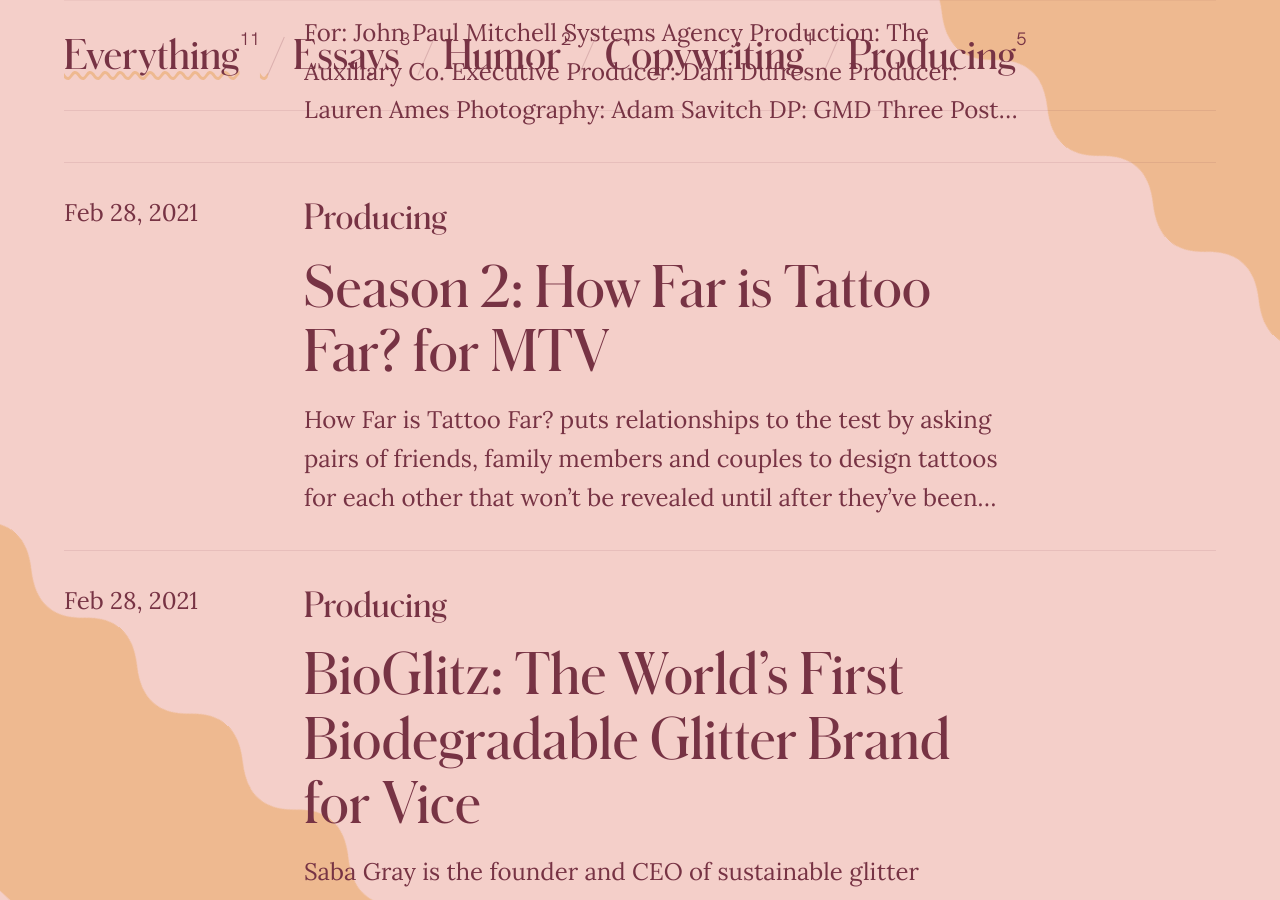
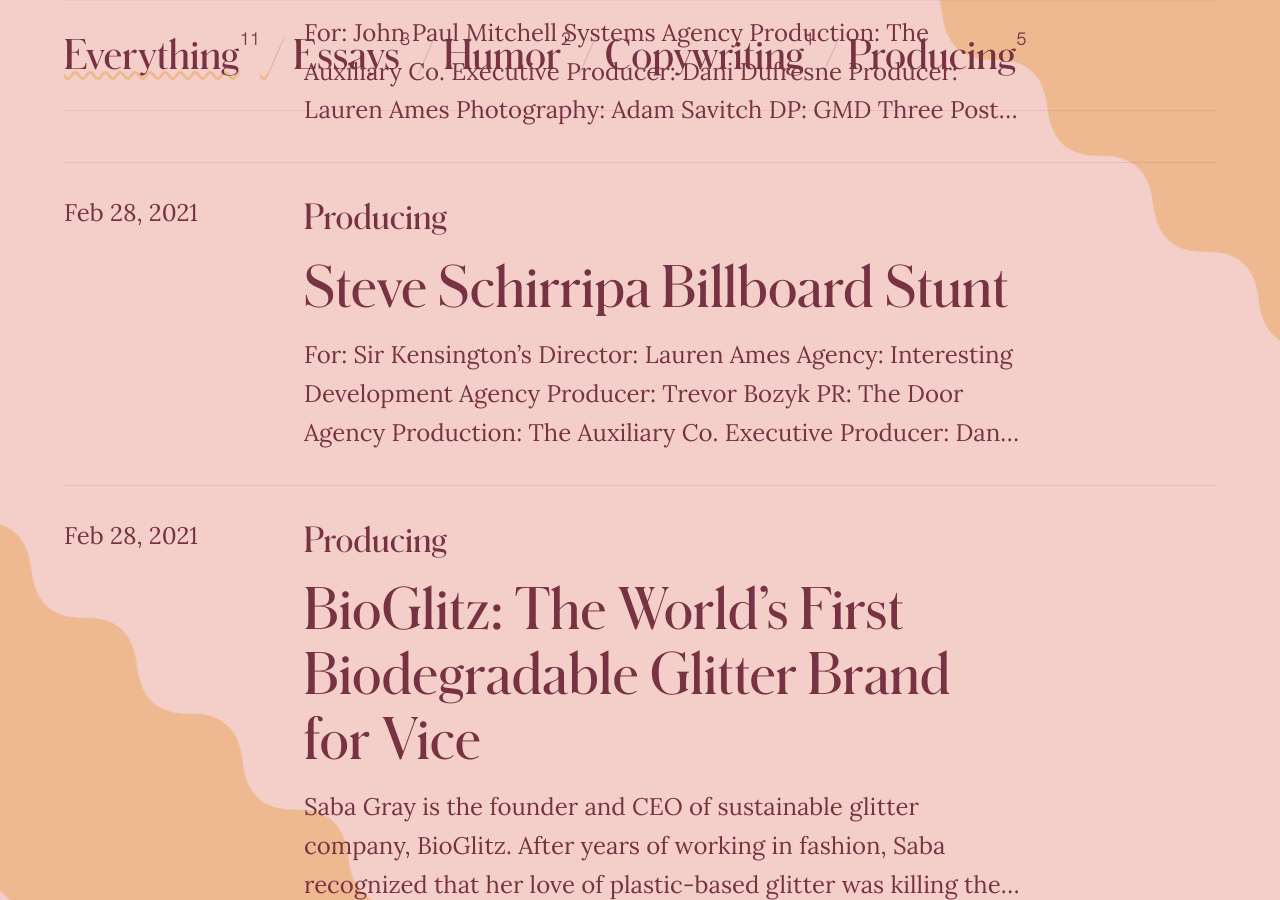
Before and after one commit to smittenn/laa-blog, a Jekyll site: the page built from index.md, in a window 1280 px wide and 900 px high, scrolled down 1338 px. Built offline with Jekyll 4.4.1, drawn with Linux system fonts in a browser that asks for light colours.

```diff
--- a/_posts/2021-02-28-season-2-how-far-is-tattoo-far-for-mtv.markdown
+++ b/_posts/2021-02-28-season-2-how-far-is-tattoo-far-for-mtv.markdown
@@ -1,10 +1,28 @@
 ---
-title: 'Season 2: How Far is Tattoo Far? for MTV'
+title: Steve Schirripa Billboard Stunt
 date: 2021-02-28 14:47:00 -05:00
 categories:
 - Producing
 ---
 
-How Far is Tattoo Far? puts relationships to the test by asking pairs of friends, family members and couples to design tattoos for each other that won't be revealed until after they've been permanently inked.
+**For**: Sir Kensington's
 
-{% include youtube.html id="UoTgSFDXHEo" %}
+**Director**: Lauren Ames
+
+**Agency**: Interesting Development
+
+**Agency Producer**: Trevor Bozyk
+
+**PR**: The Door
+
+**Agency Production**: The Auxiliary Co.
+
+**Executive Producer**: Dani Dufresne
+
+**Producer**: Lauren Ames
+
+**DP**: Michael Della Polla
+
+**Post Production**: Versatile Studios
+
+{% include instagram-embed.html id="CRrTexKj" %}
```
